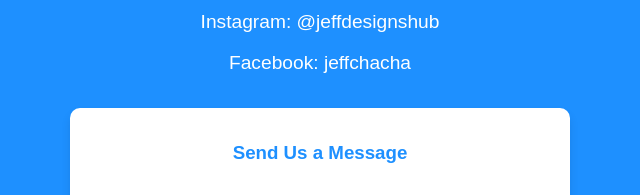
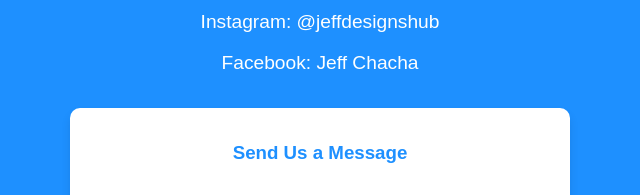
Before and after one commit to jeffdesignshub/JEFF-DESIGNS-HUB, a plain HTML site: page index.html in a window 1280 px wide. Shown: the part 754-949 px from the top of the page, 320-960 px from the left. Drawn offline with Linux system fonts and the light colour scheme.

Commit message:
index.html

```diff
--- a/index.html
+++ b/index.html
@@ -40,7 +40,7 @@
         <p>Phone: <strong>0702782850</strong></p>
         <p>Email: <strong>jeffdesignshub@gmail.com</strong></p>
         <p>Instagram: <a href="https://www.instagram.com/jeffdesignshub" target="_blank">@jeffdesignshub</a></p>
-        <p>Facebook: <a href="https://www.facebook.com/jeffchacha" target="_blank">jeffchacha</a></p>
+        <p>Facebook: <a href="https://www.facebook.com/Jeff Chacha" target="_blank">Jeff Chacha</a></p>
 
         <!-- CONTACT FORM -->
         <form id="contact-form">
```
